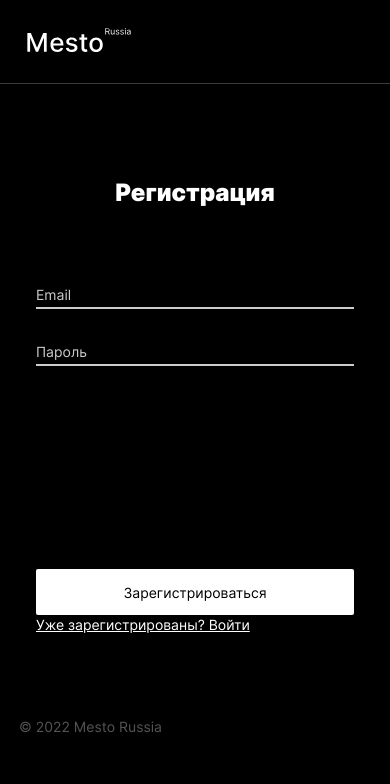
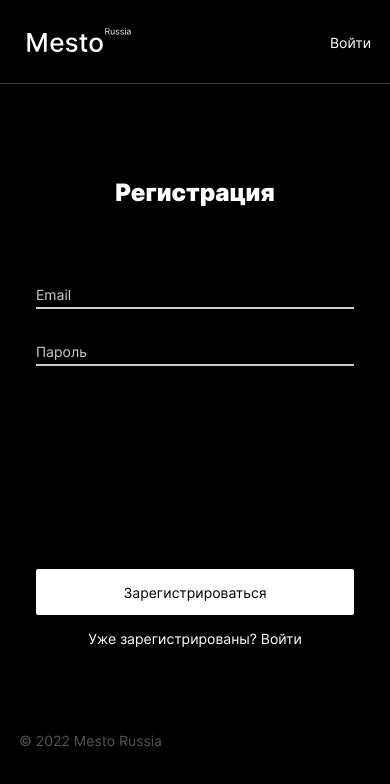
Before and after one commit to NatalyMaxi/react-mesto-auth, a React (Create React App) app: page /sign-up in a window 390 px wide. Shown: the top 784 px of the page. Built offline with nearby package versions, Linux system fonts and the light colour scheme; no server answers.

Commit message:
добавить  навигацию в header

```diff
--- a/src/blocks/capabilities/__link/capabilities__link.css
+++ b/src/blocks/capabilities/__link/capabilities__link.css
@@ -1,14 +1,16 @@
 .capabilities__link {
+   display: block;
    font-weight: 400;
    font-size: 14px;
    line-height: 17px;
    text-align: center;
    color: #ffffff;
+   text-decoration: none;
    margin: 15px 0 0;
    padding: 0;
+   cursor: pointer;
 }
 
 .capabilities__link:hover {
    opacity: .6;
-   cursor: pointer;
 }
--- /dev/null
+++ b/src/blocks/header/__email/header__email.css
@@ -0,0 +1,9 @@
+.header__email {
+   font-weight: 500;
+   font-size: 18px;
+   line-height: 22px;
+   text-align: right;
+   color: #ffffff;
+   margin-right: 24px;
+   padding: 0;
+}
--- /dev/null
+++ b/src/blocks/header/__link-exit/header__link-exit.css
@@ -0,0 +1,19 @@
+.header__link-exit {
+   font-weight: 400;
+   font-size: 18px;
+   line-height: 22px;
+   color: #a9a9a9;
+   text-decoration: none;
+   cursor: pointer;
+}
+
+.header__link-exit:hover {
+   opacity: .6;
+}
+
+@media screen and (max-width: 767px) {
+   .header__link-exit {
+      font-size: 14px;
+      line-height: 17px;
+   }
+}
--- /dev/null
+++ b/src/blocks/header/__link/header__link.css
@@ -0,0 +1,21 @@
+.header__link {
+   font-weight: 400;
+   font-size: 18px;
+   line-height: 22px;
+   text-align: right;
+   color: #ffffff;
+   text-decoration: none;
+   margin-top: 6px;
+   cursor: pointer;
+}
+
+.header__link:hover {
+   opacity: .6;
+}
+
+@media screen and (max-width: 767px) {
+   .header__link {
+      font-size: 14px;
+      line-height: 17px;
+   }
+}
--- /dev/null
+++ b/src/blocks/header/__nav/header__nav.css
@@ -0,0 +1,7 @@
+.header__nav {
+   font-weight: 400;
+   font-size: 18px;
+   line-height: 22px;
+   margin-top: 6px;
+
+}
--- a/src/blocks/header/header.css
+++ b/src/blocks/header/header.css
@@ -2,6 +2,7 @@
    display: flex;
    max-width: 880px;
    min-height: 74px;
+   justify-content: space-between;
    margin: 0 auto;
    padding: 0;
    box-sizing: border-box;
--- a/src/components/App.js
+++ b/src/components/App.js
@@ -172,7 +172,7 @@ function App() {
     <CurrentUserContext.Provider value={currentUser}>
       <div className="page">
         <div className="page__container">
-          <Header />
+          <Header loggedIn={isLoggedIn} />
           <Switch>
             <Route path="/sign-in">
               <Login onLogin={handleAuthorization} />
--- a/src/components/Header.js
+++ b/src/components/Header.js
@@ -1,10 +1,35 @@
+import React from 'react';
+import { Link, useLocation } from 'react-router-dom';
 import logo from '../images/logo.svg';
 
-function Header() {
+function Header({ loggedIn }) {
+
+   const location = useLocation();
 
    return (
       <header className="header">
          <img className="logo" src={logo} alt="Логотип" />
+
+         {location.pathname === '/sign-up' && (
+            <Link to="/sign-in" className="header__link">
+               Войти
+            </Link>
+         )}
+
+         {location.pathname === '/sign-in' && (
+            <Link to="/sign-up" className="header__link">
+               Регистрация
+            </Link>
+         )}
+
+         {loggedIn && (
+            <nav className="header__nav">
+               <span className="header__email">email</span>
+               <Link to="/sign-in" className="header__link-exit">
+                  Выйти
+               </Link>
+            </nav>
+         )}
       </header>
    )
 }
--- a/src/index.css
+++ b/src/index.css
@@ -3,6 +3,10 @@
 @import url(./blocks/page/page.css);
 @import url(./blocks/page/__container/page__container.css);
 @import url(./blocks/header/header.css);
+@import url(./blocks/header/__nav/header__nav.css);
+@import url(./blocks/header/__link/header__link.css);
+@import url(./blocks/header/__link-exit/header__link-exit.css);
+@import url(./blocks/header/__email/header__email.css);
 @import url(./blocks/logo/logo.css);
 @import url(./blocks/capabilities/capabilities.css);
 @import url(./blocks/capabilities/__title/capabilities__title.css);
```
